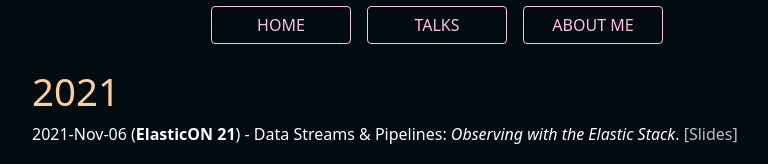
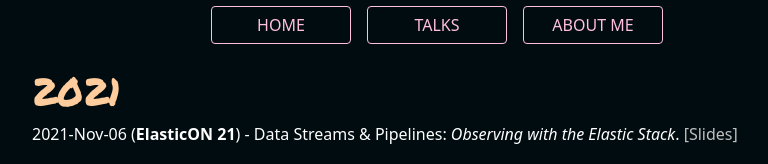
Before and after one commit to pjhampton/pjhampton, a Next.js app in the folder blog/: page /talks in a window 1280 px wide. Shown: the part 162-326 px from the top of the page, without its empty margins (195-963 px from the left). Built offline with nearby package versions, Linux system fonts and the light colour scheme.

Commit message:
Update font.

```diff
--- a/blog/components/Layout.tsx
+++ b/blog/components/Layout.tsx
@@ -1,5 +1,6 @@
 import { ReactChildren, ReactChild } from 'react'
 import Head from 'next/head'
+import Link from 'next/link'
 import Header from './Header'
 
 interface LayoutProps {
@@ -11,8 +12,10 @@ export default function Layout({ children, pageTitle } : LayoutProps) {
   return (
     <>
       <Head>
+        <title>{pageTitle}</title>
         <meta name="viewport" content="width=device-width, initial-scale=1" />
-        <title>{pageTitle}</title>
+        <link rel="stylesheet"
+              href="https://fonts.googleapis.com/css2?family=Permanent+Marker" />
       </Head>
       <Header />
       <section className="layout">
--- a/blog/jsconfig.json
+++ b/blog/jsconfig.json
@@ -1,9 +1,5 @@
 {
   "compilerOptions": {
     "baseUrl": "./",
-    "paths": {
-      "@components/*": ["components/*"],
-      "@utils/*": ["utils/*"]
-    }
   }
 }
--- a/blog/next.config.js
+++ b/blog/next.config.js
@@ -12,5 +12,5 @@ module.exports = {
   },
   serverRuntimeConfig: {
     cloudflareWorkerURL: 'https://blog-image-renderer.pdvil.workers.dev'
-  }
+  },
 }
--- a/blog/pages/talks.tsx
+++ b/blog/pages/talks.tsx
@@ -9,7 +9,7 @@ export default function Talks({ title } : TalksProps) {
   return (
     <Layout pageTitle={`${title} | Talks`}>
       <>
-        <h1 className="special heading">2021</h1>
+        <h1 className="special heading font-future">2021</h1>
 
         <ul style={{ listStyle: 'none', padding: 0 }}>
           <li>2021-Nov-06 (<strong>ElasticON 21</strong>) - Data Streams & Pipelines: <i>Observing with the Elastic Stack</i>. <a href="/talks/pjhampton-elasticon-oct2021.pdf" target="_blank">[Slides]</a></li>
--- a/blog/styles/globals.css
+++ b/blog/styles/globals.css
@@ -1,5 +1,3 @@
-/* @import url("https://fonts.googleapis.com/css2?family=Permanent+Marker"); */
-
 html,
 body {
   padding: 0;
@@ -14,7 +12,7 @@ h1 {
 
 h1.special {
   font-size: 2.4em;
-  /* font-family: 'Permanent Marker'; */
+  font-family: 'Permanent Marker';
 }
 
 h1.heading {
```
